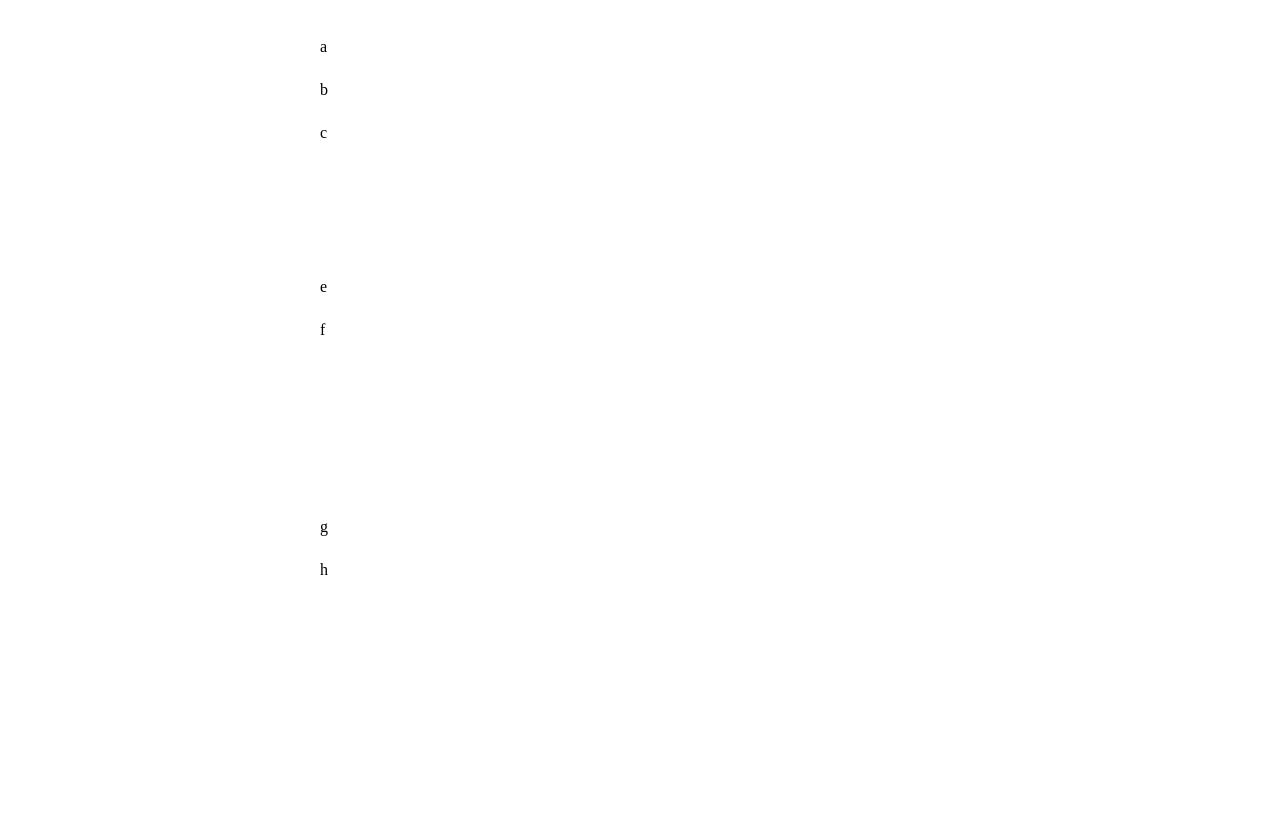
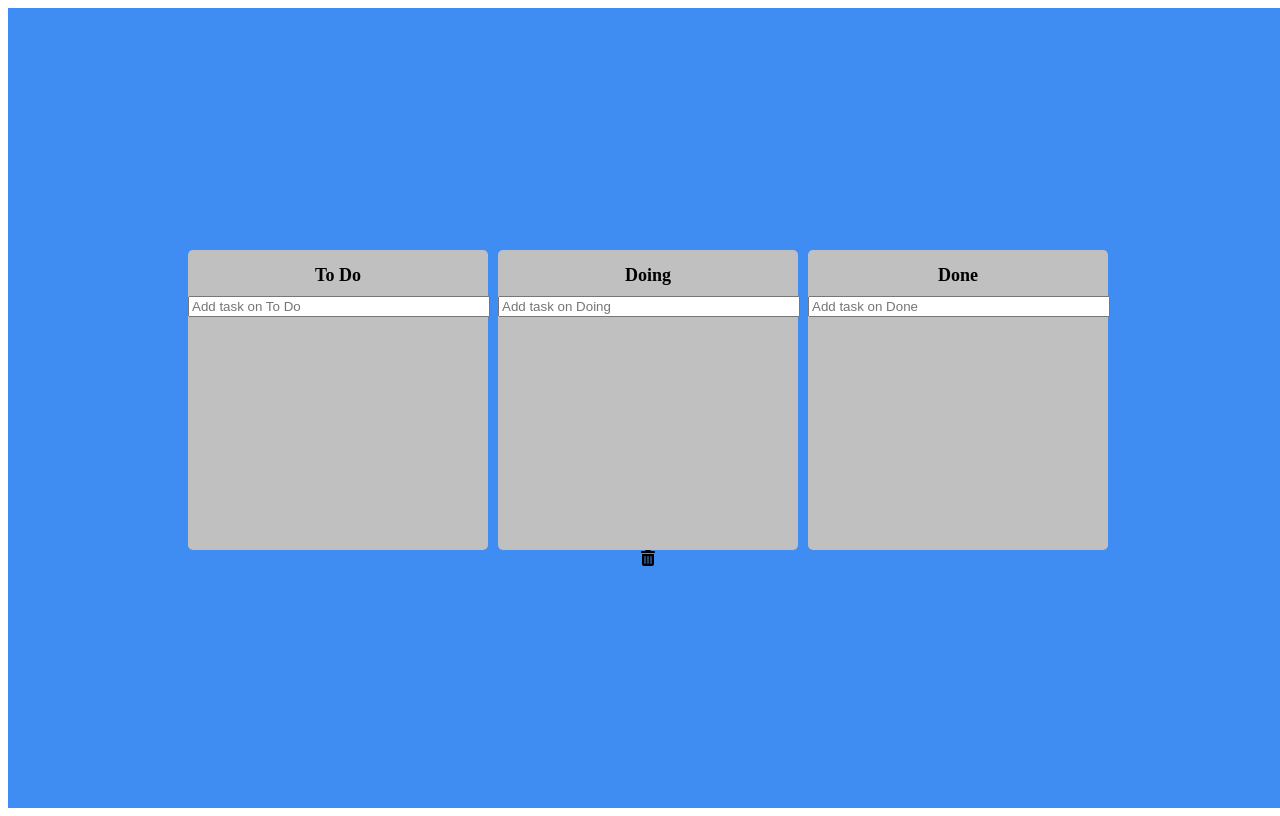
Before and after one commit to yugykim/todo-react, a React (Create React App) app: page / in a window 1280 px wide. Built offline with nearby package versions, Linux system fonts and the light colour scheme.

Commit message:
addNewTodo

```diff
--- a/package.json
+++ b/package.json
@@ -3,6 +3,10 @@
   "version": "0.1.0",
   "private": true,
   "dependencies": {
+    "@fortawesome/fontawesome-svg-core": "^6.1.1",
+    "@fortawesome/free-regular-svg-icons": "^6.1.1",
+    "@fortawesome/free-solid-svg-icons": "^6.1.1",
+    "@fortawesome/react-fontawesome": "^0.1.18",
     "@testing-library/jest-dom": "^5.16.4",
     "@testing-library/react": "^13.3.0",
     "@testing-library/user-event": "^13.5.0",
@@ -13,6 +17,7 @@
     "react": "^18.1.0",
     "react-beautiful-dnd": "^13.1.0",
     "react-dom": "^18.1.0",
+    "react-hook-form": "^7.31.3",
     "react-scripts": "5.0.1",
     "recoil": "^0.7.3-alpha.2",
     "styled-components": "^5.3.5",
--- a/src/App.tsx
+++ b/src/App.tsx
@@ -1,36 +1,136 @@
 import { useRecoilState } from 'recoil';
 import { toDoState } from './atoms';
-import { DragDropContext, Droppable, DropResult } from "react-beautiful-dnd";
-import styled from "styled-components";
+import { DragDropContext, DropResult } from "react-beautiful-dnd";
+import styled, { createGlobalStyle } from "styled-components";
 import Board from './components/Board';
+import { FontAwesomeIcon } from '@fortawesome/react-fontawesome';
+import { faTrashCan } from '@fortawesome/free-solid-svg-icons';
+
+const Globalstyle = createGlobalStyle`
+  @import url('https://fonts.googleapis.com/css2?family=Source+Sans+Pro:ital,wght@0,400;1,200&display=swap');
+  html, body, div, span, applet, object, iframe,
+  h1, h2, h3, h4, h5, h6, p, blockquote, pre,
+  a, abbr, acronym, address, big, cite, code,
+  del, dfn, em, img, ins, kbd, q, s, samp,
+  small, strike, strong, sub, sup, tt, var,
+  b, u, i, center,
+  dl, dt, dd, ol, ul, li,
+  fieldset, form, label, legend,
+  table, caption, tbody, tfoot, thead, tr, th, td,
+  article, aside, canvas, details, embed,
+  figure, figcaption, footer, header, hgroup,
+  menu, nav, output, ruby, section, summary,
+  time, mark, audio, video {
+    margin: 0;
+    padding: 0;
+    border: 0;
+    font-size: 100%;
+    font: inherit;
+    vertical-align: baseline;
+  }
+  /* HTML5 display-role reset for older browsers */
+  article, aside, details, figcaption, figure,
+  footer, header, hgroup, menu, nav, section {
+    display: block;
+  }
+  body {
+    line-height: 1;
+  }
+  ol, ul {
+    list-style: none;
+  }
+  blockquote, q {
+    quotes: none;
+  }
+  blockquote:before, blockquote:after,
+  q:before, q:after {
+    content: '';
+    content: none;
+  }
+  table {
+    border-collapse: collapse;
+    border-spacing: 0;
+  }
+  * {
+    box-sizing: border-box;
+  }
+  body {
+    font-family: 'Source Sans Pro', sans-serif;
+  }
+  a {
+    text-decoration: none;
+    color: inherit;
+  }
+  `;
 
 const Wrapper = styled.div`
   display: flex;
-   max-width: 480px;
-   max-width: 680px;
-   width: 100%;
+  flex-direction: column;
+  background-color: #3F8CF2;
+  height: 100vh;
+  width: 100vw;
   margin: 0 auto;
   justify-content: center;
+  align-items: center;
 `;
 const Boards = styled.div`
-   display: grid;
+  display: flex;
+  justify-content: center;
+  align-items: flex-start;
   width: 100%;
-   grid-template-columns: repeat(1, 1fr);
+  gap: 10px;
  `;
 
 function App() {
   const [toDos, setToDos] = useRecoilState(toDoState);
-  const onDragEnd = ({ draggableId, destination, source }: DropResult) => {
-    if (!destination) return;
+  const onDragEnd = (info: DropResult) => {
+    console.log(info);
+    const { destination, draggableId, source } = info;
+    if (!destination?.droppableId) return;
+    if (destination?.droppableId === source.droppableId) {
+      //moving in the same board
+      setToDos((allBoards) => {
+        //because oldToDos, which is toDo atom is object so that we should return
+        //object
+        const boardCopy = [...allBoards[source.droppableId]];
+        const taskObj = boardCopy[source.index];
+        boardCopy.splice(source.index, 1);
+        boardCopy.splice(destination?.index, 0, taskObj);
+        return {
+          ...allBoards,
+          [source.droppableId]: boardCopy
         };
+      })
+    } else {
+      //movement between the different boards
+      setToDos((allBoards) => {
+        //because oldToDos, which is toDo atom is object so that we should return
+        //object
+        const sourceBoard = [...allBoards[source.droppableId]];
+        const taskObj = sourceBoard[source.index];
+        const targetBoard = [...allBoards[destination?.droppableId]];
+        sourceBoard.splice(source.index, 1);
+        targetBoard.splice(destination?.index, 0, taskObj);
+        return {
+          ...allBoards,
+          [source.droppableId]: sourceBoard,
+          [destination?.droppableId]: targetBoard,
+        };
+      })
+    }
+  };
+
   return (
     <DragDropContext onDragEnd={onDragEnd}>
       <Wrapper>
+        <div>
           <Boards>
             {Object.keys(toDos).map((boardId) => (
               <Board boardId={boardId} key={boardId} toDos={toDos[boardId]} />
             ))}
           </Boards>
+        </div>
+        {}<FontAwesomeIcon icon={faTrashCan} />
       </Wrapper>
     </DragDropContext>
   );
--- a/src/atoms.tsx
+++ b/src/atoms.tsx
@@ -1,13 +1,25 @@
-import {atom, selector } from "recoil";
+import {atom } from "recoil";
 
-interface IToDo {
-  [key: string]: string[]
+export interface ITodo {
+  id: number;
+  text: string;
 }
-export const toDoState = atom<IToDo>({
+
+interface IToDoState {
+  [key: string]: ITodo[];
+}
+
+export const toDoState = atom<IToDoState>({
   key: "toDo",
   default: {
-    to_do: ["a","b","c"],
-    doing: ["e", "f"],
-    done: ["g", "h"]
-  }
-})
+    "To Do" : [],
+    Doing: [],
+    Done: []
+  },
+});
+
+
+export const cardMovement = atom({
+  key: "card",
+  default: false,
+});
--- a/src/components/Board.tsx
+++ b/src/components/Board.tsx
@@ -1,31 +1,99 @@
+import { useForm } from "react-hook-form";
 import { Droppable } from "react-beautiful-dnd";
 import styled from "styled-components";
 import DragabbleCard from "../components/DragabbleCard";
+import { cardMovement, ITodo, toDoState } from '../atoms';
+import { useSetRecoilState } from "recoil";
 
 const Wrapper = styled.div`
-   padding: 20px 10px;
-   background-color: ${(props) => props.theme.boardColor};
+  display: flex;
+  flex-direction: column;
+  width: 300px;
+  padding-top: 10px 0px;
+  background-color: silver ;
   border-radius: 5px;
-   min-height: 200px;
+  min-height: 300px;
+ `;
+
+
+const Title = styled.h2`
+  text-align: center;
+  font-weight: 600;
+  margin-bottom: 10px;
+  font-size: 18px;
+
+ `;
+
+interface IAreaProps {
+  isDraggingFromThis: boolean;
+  isDraggingOver: boolean;
+}
+
+const InnerBoard = styled.div<IAreaProps>`
+  background-color: ${props => props.isDraggingOver ? "#dfe6e9" : props.isDraggingFromThis ? "#b2bec3" : "transparent"};
+  flex-grow: 1;
+  transition: background-color .3s ease-in-out;
+  padding: 20px;
+ `;
+
+const Form = styled.form`
+  width: 100%;
+  input {
+    width: 98%;
+  }
  `;
 
 interface IBoardProps {
-   toDos: string[];
+  toDos: ITodo[];
   boardId: string;
 }
 
+interface IForm {
+  toDo: string;
+}
+
 function Board({ toDos, boardId }: IBoardProps) {
+  const setToDos = useSetRecoilState(toDoState);
+  const setCardMovement = useSetRecoilState(cardMovement);
+  const { register, setValue, handleSubmit } = useForm<IForm>();
+  const onSubmit = ({ toDo }: IForm) => {
+    const newToDo = {
+      id: Date.now(),
+      text: toDo,
+    };
+    setToDos(allBoards => {
+      return {
+        ...allBoards,
+        [boardId]: [newToDo, ...allBoards[boardId]]
+      }
+    })
+    setValue("toDo", "");
+  }
+
+
   return (
+    <div>
+      <Wrapper>
+        <Title>{boardId}</Title>
+        <Form onSubmit={handleSubmit(onSubmit)}>
+          <input
+            {...register("toDo", { required: true })}
+            type="text"
+            placeholder={`Add task on ${boardId}`}
+          />
+        </Form>
         <Droppable droppableId={boardId}>
-       {(magic) => (
-         <Wrapper ref={magic.innerRef} {...magic.droppableProps}>
+          {(magic, snapshot) => (
+            <InnerBoard isDraggingOver={snapshot.isDraggingOver} isDraggingFromThis={Boolean(snapshot.draggingFromThisWith)} ref={magic.innerRef} {...magic.droppableProps}>
               {toDos.map((toDo, index) => (
-             <DragabbleCard key={toDo} index={index} toDo={toDo} />
+                <DragabbleCard key={toDo.id} index={index} toDoId={toDo.id} toDoText={toDo.text} />
               ))}
               {magic.placeholder}
-         </Wrapper>
+            </InnerBoard>
           )}
         </Droppable>
+      </Wrapper>
+    </div>
   );
 }
 export default Board;
--- a/src/components/DragabbleCard.tsx
+++ b/src/components/DragabbleCard.tsx
@@ -2,29 +2,31 @@ import React from "react";
  import { Draggable } from "react-beautiful-dnd";
  import styled from "styled-components";
 
- const Card = styled.div`
+ const Card = styled.div<{ isDragging:boolean }>`
   border-radius: 5px;
   margin-bottom: 5px;
   padding: 10px 10px;
-   background-color: ${(props) => props.theme.cardColor};
+  background-color: ${(props) => props.isDragging? "#74b9ff" : "white"};
+  box-shadow: ${props => props.isDragging? "0px 2px 5px rgba(0, 0, 0, 0.5)" : "none"}
  `;
 
  interface IDragabbleCardProps {
-   toDo: string;
+   toDoId: number;
+   toDoText: string;
    index: number;
  }
 
- function DragabbleCard({ toDo, index }: IDragabbleCardProps) {
-   console.log(toDo, "has been rendered");
+ function DragabbleCard({ toDoId, toDoText, index }: IDragabbleCardProps) {
    return (
-     <Draggable key={toDo} draggableId={toDo} index={index}>
-       {(magic) => (
+     <Draggable key={toDoId} draggableId={toDoId+""} index={index}>
+       {(magic, snapshot) => (
          <Card
+          isDragging={snapshot.isDragging}
             ref={magic.innerRef}
             {...magic.dragHandleProps}
             {...magic.draggableProps}
          >
-           {toDo}
+           {toDoText}
          </Card>
        )}
      </Draggable>
--- a/src/index.tsx
+++ b/src/index.tsx
@@ -1,4 +1,3 @@
-import React from 'react';
 import ReactDOM from 'react-dom/client';
 import { RecoilRoot } from 'recoil';
 import App from './App';
```
Also changed, not shown: 1 other file (tests, documents, lock files or other folders). Lines whose indentation alone changed are shown as unchanged.
